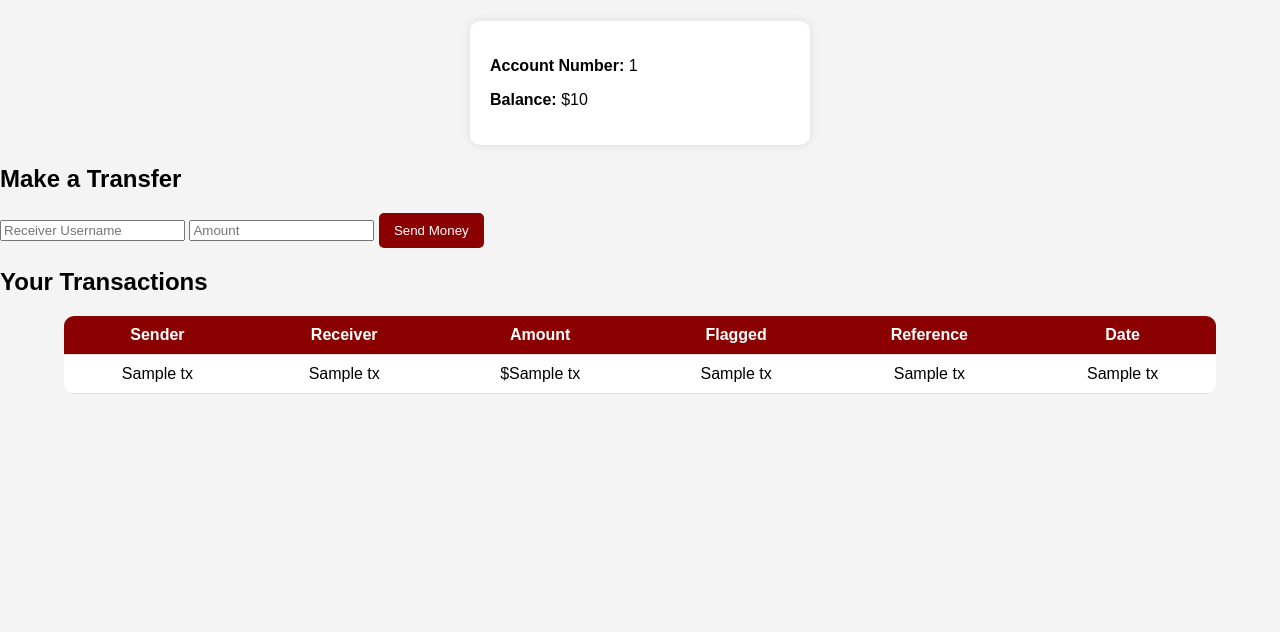
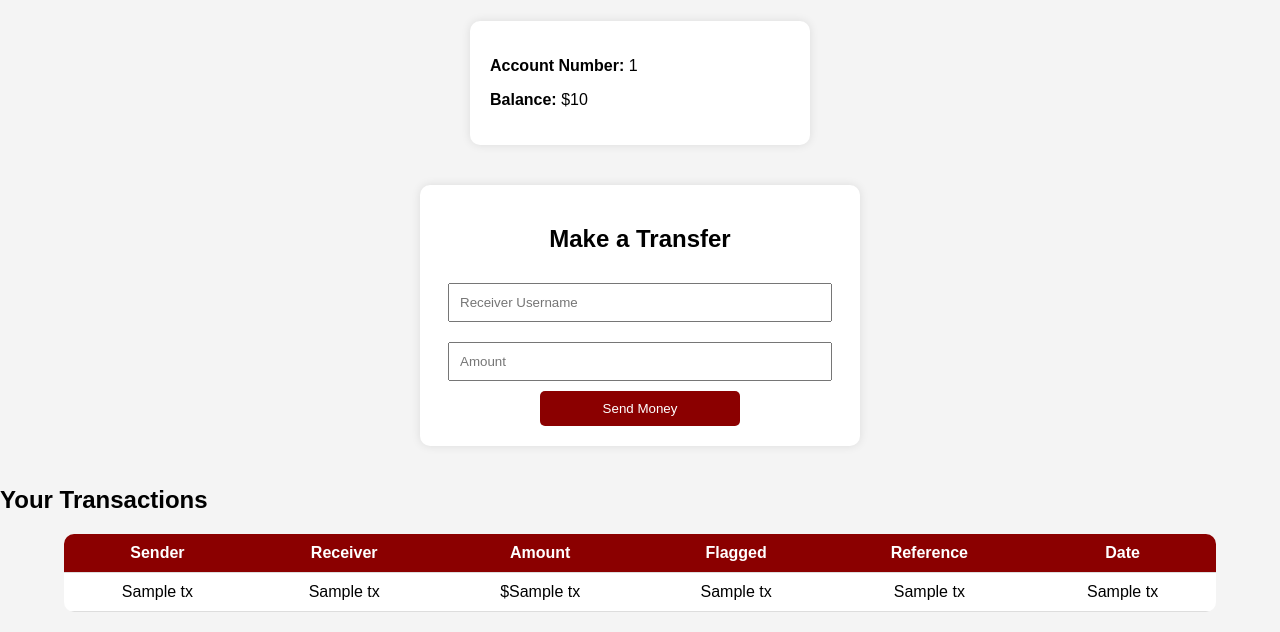
Before and after one commit to alvinmoore703-ui/BankApp, a Flask app: template templates/dashboard.html in a window 1280 px wide. Shown: the part 185-817 px from the top of the page. Before the commit the page ends 579 px from the top, so only its background shows below. Run offline with Flask 3, Linux system fonts and the light colour scheme; the template is opened without the code that fills it: most values are stand-ins (such as "Sample title", 1, 10 or a date in 2020).

Commit message:
Update style.css

```diff
--- a/static/style.css
+++ b/static/style.css
@@ -1,3 +1,4 @@
+/* General */
 body {
     font-family: Arial, sans-serif;
     background: #f4f4f4;
@@ -6,7 +7,7 @@ body {
 }
 
 header {
-    background: #8B0000; /* dark red */
+    background: #8B0000;
     color: #fff;
     padding: 20px;
     text-align: center;
@@ -18,10 +19,12 @@ header nav a {
     text-decoration: none;
 }
 
+/* Hero section */
 .hero {
     text-align: center;
     padding: 50px 20px;
-    background: #FFE599; /* light gold-ish */
+    background: url('../static/hero-bg.jpg') no-repeat center;
+    background-size: cover;
 }
 
 .hero h2 { color: #8B0000; }
@@ -33,11 +36,7 @@ header nav a {
     border-radius: 5px;
 }
 
-.features {
-    padding: 40px 20px;
-    text-align: center;
-}
-
+/* Cards */
 .card {
     background: #fff;
     padding: 20px;
@@ -47,6 +46,34 @@ header nav a {
     box-shadow: 0 0 10px rgba(0,0,0,0.1);
 }
 
+/* Forms */
+.register-form, .transfer {
+    width: 400px;
+    margin: 40px auto;
+    padding: 20px;
+    background: #fff;
+    border-radius: 10px;
+    box-shadow: 0 0 10px rgba(0,0,0,0.1);
+    text-align: center;
+}
+
+.register-form input, .transfer input {
+    width: 90%;
+    padding: 10px;
+    margin: 10px 0;
+}
+
+.register-form button, .transfer button {
+    width: 50%;
+    padding: 10px;
+    background: #8B0000;
+    color: #fff;
+    border: none;
+    border-radius: 5px;
+    cursor: pointer;
+}
+
+/* Tables */
 table {
     width: 90%;
     margin: 20px auto;
@@ -67,11 +94,6 @@ table th {
     color: #fff;
 }
 
-button {
-    background: #8B0000;
-    color: #fff;
-    border: none;
-    padding: 10px 15px;
-    border-radius: 5px;
-    cursor: pointer;
+.admin-transactions tr {
+    background-color: #FFE5E5; /* flagged transactions highlight */
 }
```
